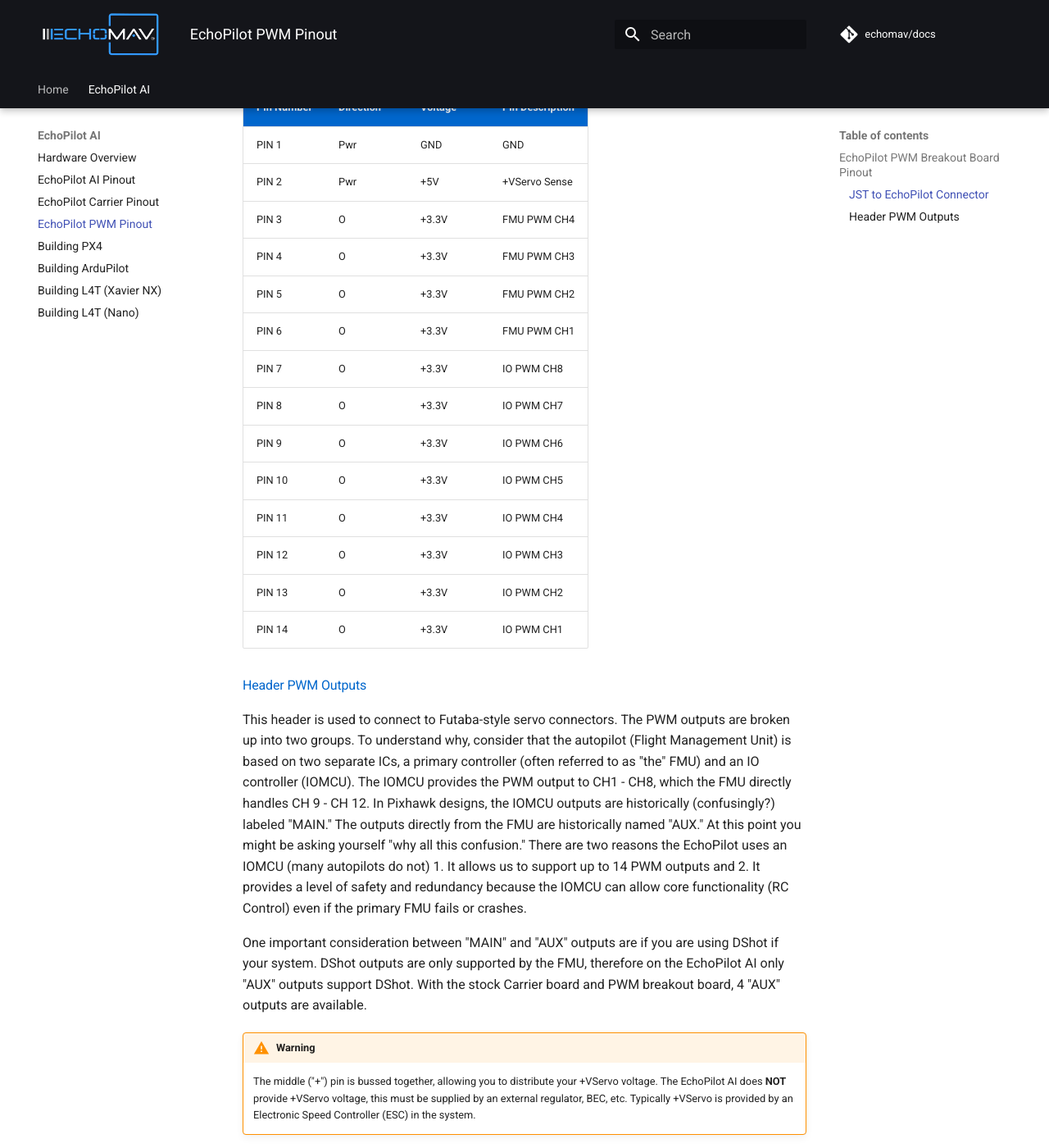
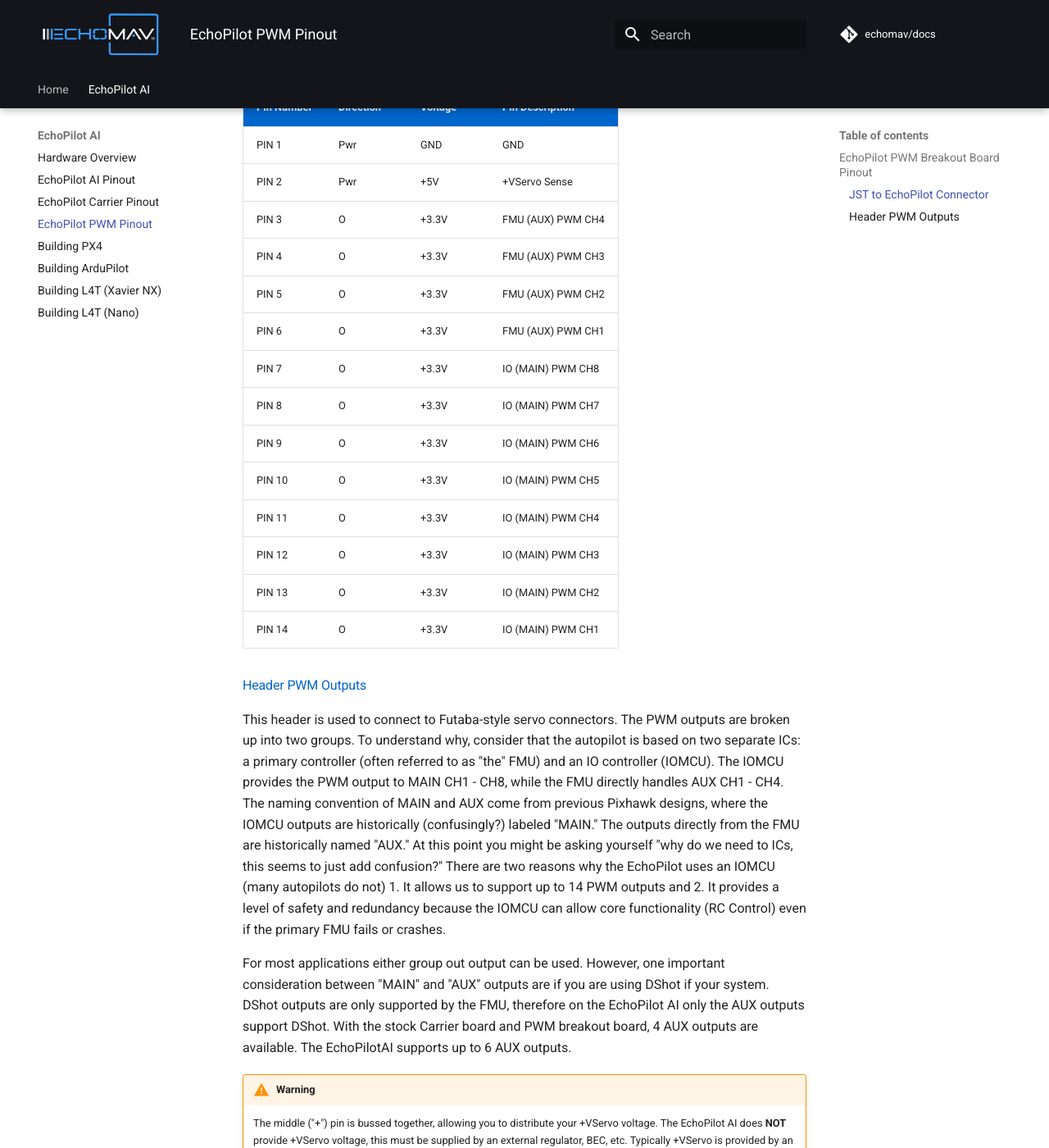
Before and after one commit to EchoMAV/docs, an MkDocs documentation site: the page built from docs/echopilot_pwm_pinout.md, in a window 1280 px wide and 1400 px high, scrolled down 1094 px. Shown: the whole window at 82% size. Built offline with MkDocs 1.6.1 and Material for MkDocs 9.7.7, drawn with Linux system fonts in a browser that asks for light colours; comment, search, counter and statistics services are not loaded.

Commit message:
Update echopilot_pwm_pinout.md

```diff
--- a/docs/echopilot_pwm_pinout.md
+++ b/docs/echopilot_pwm_pinout.md
@@ -13,23 +13,23 @@
 ------------ | ------------- | ------------  | ------------
 PIN 1        | Pwr            | GND          | GND
 PIN 2        | Pwr            | +5V          | +VServo Sense
-PIN 3        | O            | +3.3V          | FMU PWM CH4
-PIN 4        | O            | +3.3V         | FMU PWM CH3
-PIN 5        | O            | +3.3V          | FMU PWM CH2
-PIN 6        | O           | +3.3V          | FMU PWM CH1
-PIN 7        | O            | +3.3V           | IO PWM CH8
-PIN 8        | O            | +3.3V          | IO PWM CH7
-PIN 9         | O            | +3.3V          | IO PWM CH6
-PIN 10        | O            | +3.3V         | IO PWM CH5
-PIN 11        | O            | +3.3V          | IO PWM CH4
-PIN 12        | O           | +3.3V          | IO PWM CH3
-PIN 13        | O            | +3.3V           | IO PWM CH2
-PIN 14        | O            | +3.3V          | IO PWM CH1
+PIN 3        | O            | +3.3V          | FMU (AUX) PWM CH4
+PIN 4        | O            | +3.3V         | FMU (AUX) PWM CH3
+PIN 5        | O            | +3.3V          | FMU (AUX) PWM CH2
+PIN 6        | O           | +3.3V          | FMU (AUX) PWM CH1
+PIN 7        | O            | +3.3V           | IO (MAIN) PWM CH8
+PIN 8        | O            | +3.3V          | IO (MAIN) PWM CH7
+PIN 9         | O            | +3.3V          | IO (MAIN) PWM CH6
+PIN 10        | O            | +3.3V         | IO (MAIN) PWM CH5
+PIN 11        | O            | +3.3V          | IO (MAIN) PWM CH4
+PIN 12        | O           | +3.3V          | IO (MAIN) PWM CH3
+PIN 13        | O            | +3.3V           | IO (MAIN) PWM CH2
+PIN 14        | O            | +3.3V          | IO (MAIN) PWM CH1
 
 #### Header PWM Outputs
-This header is used to connect to Futaba-style servo connectors. The PWM outputs are broken up into two groups. To understand why, consider that the autopilot (Flight Management Unit) is based on two separate ICs, a primary controller (often referred to as "the" FMU) and an IO controller (IOMCU). The IOMCU provides the PWM output to CH1 - CH8, which the FMU directly handles CH 9 - CH 12. In Pixhawk designs, the IOMCU outputs are historically (confusingly?) labeled "MAIN." The outputs directly from the FMU are historically named "AUX." At this point you might be asking yourself "why all this confusion." There are two reasons the EchoPilot uses an IOMCU (many autopilots do not) 1. It allows us to support up to 14 PWM outputs and 2. It provides a level of safety and redundancy because the IOMCU can allow core functionality (RC Control) even if the primary FMU fails or crashes.
+This header is used to connect to Futaba-style servo connectors. The PWM outputs are broken up into two groups. To understand why, consider that the autopilot is based on two separate ICs: a primary controller (often referred to as "the" FMU) and an IO controller (IOMCU). The IOMCU provides the PWM output to MAIN CH1 - CH8, while the FMU directly handles AUX CH1 - CH4. The naming convention of MAIN and AUX come from previous Pixhawk designs, where the IOMCU outputs are historically (confusingly?) labeled "MAIN." The outputs directly from the FMU are historically named "AUX." At this point you might be asking yourself "why do we need to ICs, this seems to just add confusion?" There are two reasons why the EchoPilot uses an IOMCU (many autopilots do not) 1. It allows us to support up to 14 PWM outputs and 2. It provides a level of safety and redundancy because the IOMCU can allow core functionality (RC Control) even if the primary FMU fails or crashes.
 
-One important consideration between "MAIN" and "AUX" outputs are if you are using DShot if your system. DShot outputs are only supported by the FMU, therefore on the EchoPilot AI only "AUX" outputs support DShot. With the stock Carrier board and PWM breakout board, 4 "AUX" outputs are available.
+For most applications either group out output can be used. However, one important consideration between "MAIN" and "AUX" outputs are if you are using DShot if your system. DShot outputs are only supported by the FMU, therefore on the EchoPilot AI only the AUX outputs support DShot. With the stock Carrier board and PWM breakout board, 4 AUX outputs are available. The EchoPilotAI supports up to 6 AUX outputs.
 
 !!! warning
 
```
